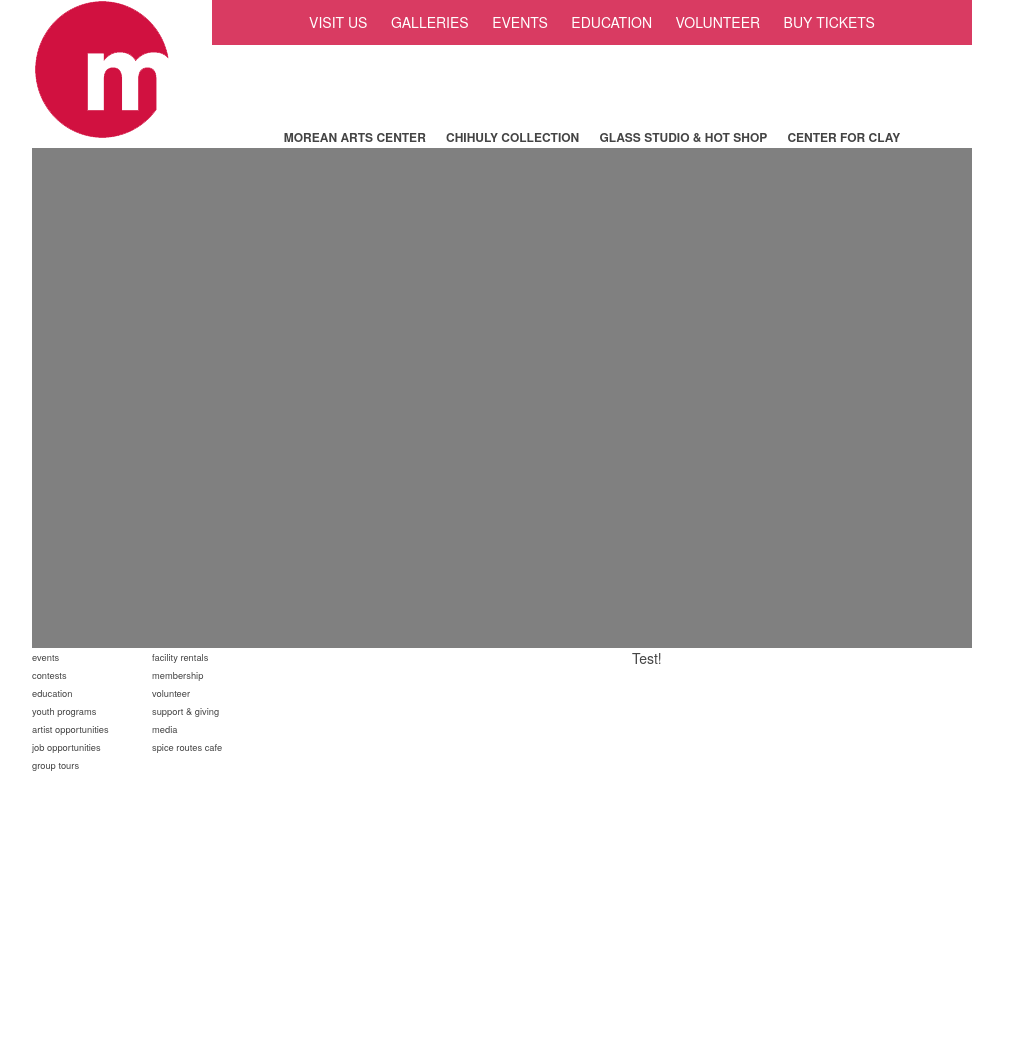
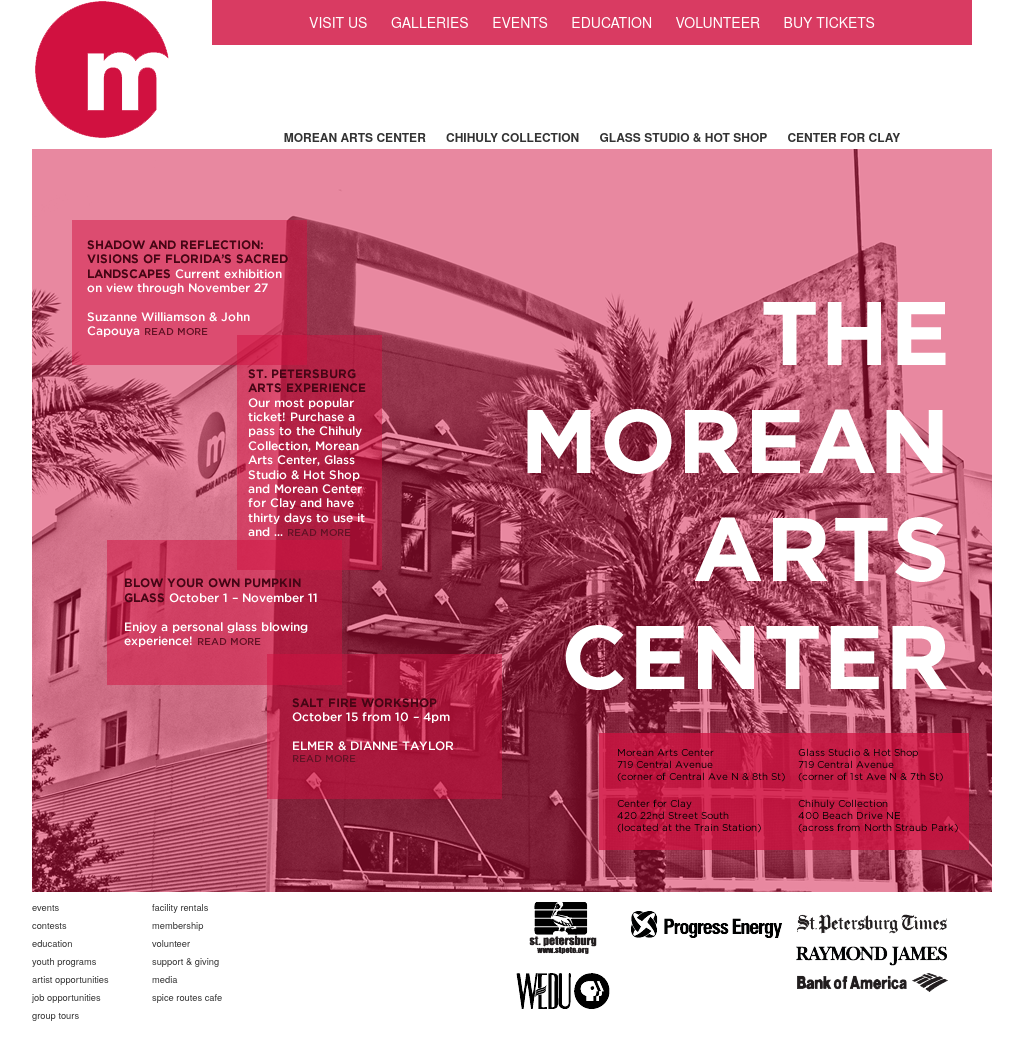
Before and after one commit to kcricha2/Morean, a plain HTML site: page index.html in a window 1280 px wide. Shown: the whole page, without its empty margins (138-1161 px from the left). Before the commit the page ends 800 px from the top, so only its background shows below. Drawn offline with nearby package versions, Linux system fonts and the light colour scheme.

Commit message:
Added bottom logos, made links into links, and added a placeholder center image.

```diff
--- a/index.html
+++ b/index.html
@@ -47,46 +47,47 @@
 		</div>
 		<div id="topnav" class="thirteen columns">
 			<ul class="navbar">
-				<li>Visit Us</li>
-				<li>Galleries</li>
-				<li>Events</li>
-				<li>Education</li>
-				<li>Volunteer</li>
-				<li>Buy Tickets</li>
+				<li><a href="#">Visit Us</a></li>
+				<li><a href="#">Galleries</a></li>
+				<li><a href="#">Events</a></li>
+				<li><a href="#">Education</a></li>
+				<li><a href="#">Volunteer</a></li>
+				<li><a href="#">Buy Tickets</a></li>
 		</div>
 		<div id="midnav" class="thirteen columns">
 			<ul class="navbar">
-				<li>Morean Arts Center</li>
-				<li>Chihuly Collection</li>
-				<li>Glass Studio & Hot Shop</li>
-				<li>Center for Clay</li>
+				<li><a href="#">Morean Arts Center</a></li>
+				<li><a href="#">Chihuly Collection</a></li>
+				<li><a href="#">Glass Studio & Hot Shop</a></li>
+				<li><a href="#">Center for Clay</a></li>
 			</ul>
 		</div>
 		<div id="main" class="sixteen columns">
+			<img src="images/body.png">
 		</div>
 		<div class="two columns footlist">
 			<ul>
-				<li>events</li>
-				<li>contests</li>
-				<li>education</li>
-				<li>youth programs</li>
-				<li>artist opportunities</li>
-				<li>job opportunities</li>
-				<li>group tours</li>
+				<a href="#"><li>events</li></a>
+				<a href="#"><li>contests</li></a>
+				<a href="#"><li>education</li></a>
+				<a href="#"><li>youth programs</li></a>
+				<a href="#"><li>artist opportunities</li></a>
+				<a href="#"><li>job opportunities</li></a>
+				<a href="#"><li>group tours</li></a>
 			</ul>
 		</div>
 		<div class="two columns footlist">
 			<ul>
-				<li>facility rentals</li>
-				<li>membership</li>
-				<li>volunteer</li>
-				<li>support & giving</li>
-				<li>media</li>
-				<li>spice routes cafe</li>
+				<a href="#"><li>facility rentals</li></a>
+				<a href="#"><li>membership</li></a>
+				<a href="#"><li>volunteer</li></a>
+				<a href="#"><li>support & giving</li></a>
+				<a href="#"><li>media</li></a>
+				<a href="#"><li>spice routes cafe</li></a>
 			</ul>
 		</div>
-		<div class="six columns offset-by-six">
-			<p>Test!</p>
+		<div class="six columns offset-by-four">
+			<img src="images/logos.png">
 		</div>
 	</div>
 
--- a/stylesheets/morean.css
+++ b/stylesheets/morean.css
@@ -1,3 +1,15 @@
+a:link {
+	text-decoration: none;
+}
+
+a:hover {
+	text-decoration: none;
+}
+
+a:visited {
+	text-decoration: none;
+}
+
 .navbar {
 	margin: 12px 0 12px 0;
 	text-align: center;
@@ -15,6 +27,10 @@
 	color: white;
 }
 
+#topnav a:link {
+	color: white;
+}
+
 #midnav {
 	font-size: 9pt;
 	font-weight: bold;
@@ -26,7 +42,6 @@
 }
 
 #main {
-	background-color: gray;
 	min-height: 500px;
 }
 
```
Also changed, not shown: images/body.png (added), images/logos.png (added).
